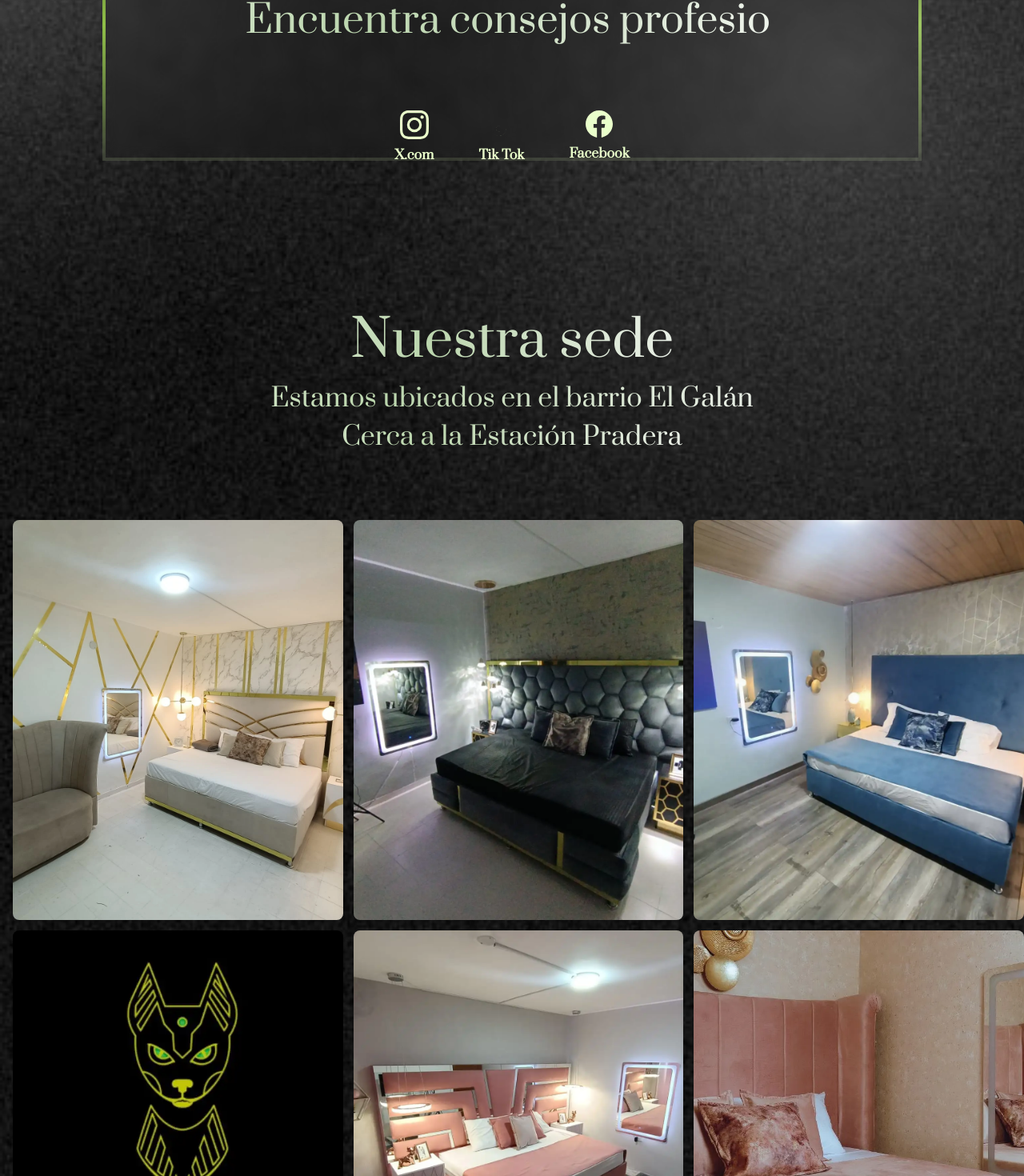
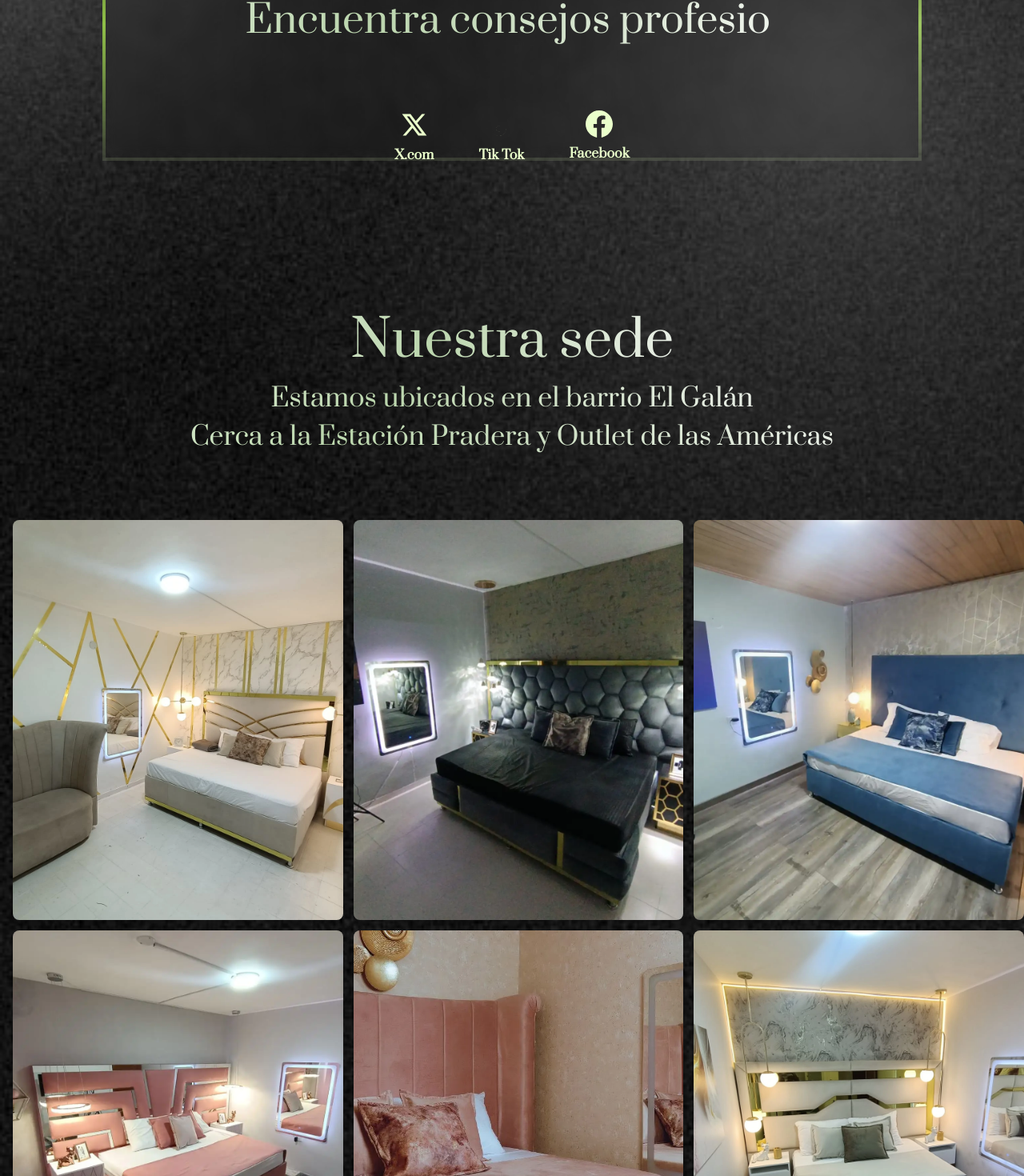
Before and after one commit to FEMirandaT/mystic, a Next.js app: page / in a window 1280 px wide. Shown: the part 1302-2772 px from the top of the page at 80% size. Built offline with nearby package versions, Linux system fonts and the light colour scheme.

Commit message:
otros beneficios

```diff
--- a/src/app/page.tsx
+++ b/src/app/page.tsx
@@ -24,7 +24,7 @@ export default function Home() {
           Estamos ubicados en el barrio El Galán
         </p>
         <p className="text-h5 md:text-h2.5 animated-gradient-text">
-          Cerca a la Estación Pradera
+          Cerca a la Estación Pradera y Outlet de las Américas
         </p>
       </div>
       <GallerySection />
--- a/src/components/AboutUs/AboutUs.tsx
+++ b/src/components/AboutUs/AboutUs.tsx
@@ -43,11 +43,28 @@ const BENEFICIOS = [
     text: "Fotografías profesionales mensuales.",
   },
 ];
+const OTROS_BENEFICIOS = [
+  { id: 1, text: "Pagos hasta el 60%" },
+  { id: 2, text: "Gran premio Anual" },
+  { id: 3, text: "Premio Mensual" },
+  { id: 4, text: "Bonos semanales" },
+  { id: 5, text: "Habitaciones de Lujo" },
+  { id: 6, text: "Zona de Maquillaje" },
+  { id: 7, text: "Zona de descanso" },
+  { id: 8, text: "Zona de Alimentación" },
+  { id: 9, text: "Parqueadero cubierto" },
+  { id: 10, text: "Capacitaciones" },
+  { id: 11, text: "Certificado Laboral" },
+  { id: 12, text: "Pagos Quincenales Puntuales" },
+  { id: 13, text: "Fotografía profesional mensual" },
+  { id: 14, text: "Video profesional cada 6 meses" },
+  { id: 15, text: "Convenio Guía Cereza y Diver Joy" },
+];
 
 export const AboutUs = () => {
   return (
     <section
-      className="w-full max-w-wrapper flex justify-center items-start md:items-center md:h-screen p-4 py-10 relative"
+      className="w-full max-w-wrapper flex flex-col items-center md:items-center md:min-h-screen p-4 py-10 relative my-10"
       id="about"
     >
       <figure className="absolute bottom-[200px] right-[400px] opacity-40  ">
@@ -89,6 +106,18 @@ export const AboutUs = () => {
           ))}
         </ul>
       </div>
+      <div className="flex flex-col items-center mt-20 gap-5">
+        <h2 className="text-h5 md:text-h2.5  text-gold">
+          Además tambien te brindamos
+        </h2>
+        <ul className="flex flex-col items-center gap-2 md:gap-4 list-disc">
+          {OTROS_BENEFICIOS.map((item) => (
+            <li className="" key={item.id}>
+              <p className="text-xl text-primary">{item.text}</p>
+            </li>
+          ))}
+        </ul>
+      </div>
     </section>
   );
 };
--- a/src/components/Contact/ContactSection.tsx
+++ b/src/components/Contact/ContactSection.tsx
@@ -3,12 +3,12 @@ import { COLORS } from "@/utils/colors";
 import { motion } from "motion/react";
 import Image from "next/image";
 import { TypeAnimation } from "react-type-animation";
-import { FacebookIcon, InstagramIcon, TiktokIcon } from "../icons";
+import { FacebookIcon, TiktokIcon, XIcon } from "../icons";
 
 export const SOCIAL_NETWORKS = [
   {
     url: "https://www.instagram.com/mysticparadisebogota?igsh=MWhnNmhtbWV3OXA2eA==",
-    icon: <InstagramIcon color={COLORS.primary} size={36} />,
+    icon: <XIcon color={COLORS.primary} size={36} />,
     label: "X.com",
     user: "@mysticparadise",
   },
--- a/src/components/Gallery/CardImage.tsx
+++ b/src/components/Gallery/CardImage.tsx
@@ -27,7 +27,7 @@ const CardImage = memo(({ image, setSelected }: PropsImage) => {
     >
       <Image
         src={image.url}
-        className="bg-base-100 shadow-xl w-full cursor-pointer object-cover rounded-lg"
+        className="bg-base-100 shadow-xl w-full cursor-pointer object-cover h-full rounded-lg"
         alt="Gallery image"
         fill
       />
--- a/src/components/Gallery/rooms.ts
+++ b/src/components/Gallery/rooms.ts
@@ -1,29 +1,23 @@
 const basePathImageRooms = "/rooms";
-const iconImage = "/icon.webp";
+export const iconImage = { url: "/icon.webp", id: 1 };
 export const ROOMS = [
   { url: `${basePathImageRooms}/1.webp`, id: 1 },
   { url: `${basePathImageRooms}/2.webp`, id: 2 },
   { url: `${basePathImageRooms}/3.webp`, id: 3 },
-  { url: iconImage, id: 18 },
   { url: `${basePathImageRooms}/4.webp`, id: 4 },
   { url: `${basePathImageRooms}/5.webp`, id: 5 },
   { url: `${basePathImageRooms}/6.webp`, id: 6 },
-  { url: iconImage, id: 19 },
   { url: `${basePathImageRooms}/7.webp`, id: 7 },
   { url: `${basePathImageRooms}/8.webp`, id: 8 },
   { url: `${basePathImageRooms}/9.webp`, id: 9 },
-  { url: iconImage, id: 20 },
   { url: `${basePathImageRooms}/10.webp`, id: 10 },
   { url: `${basePathImageRooms}/11.webp`, id: 11 },
   { url: `${basePathImageRooms}/12.webp`, id: 12 },
-  { url: iconImage, id: 21 },
   { url: `${basePathImageRooms}/13.webp`, id: 13 },
   { url: `${basePathImageRooms}/14.webp`, id: 14 },
   { url: `${basePathImageRooms}/15.webp`, id: 15 },
-  { url: iconImage, id: 22 },
   { url: `${basePathImageRooms}/16.webp`, id: 16 },
   { url: `${basePathImageRooms}/17.webp`, id: 17 },
   { url: `${basePathImageRooms}/18.webp`, id: 22 },
-  { url: iconImage, id: 23 },
   { url: `${basePathImageRooms}/19.webp`, id: 23 },
 ];
--- a/src/components/Header/FloatingImages.tsx
+++ b/src/components/Header/FloatingImages.tsx
@@ -3,12 +3,12 @@ import { motion } from "framer-motion";
 import Image from "next/image";
 
 const GALLERY_IMAGE_HEADER = [
-  "/rooms/1.jpeg",
-  "/rooms/2.jpeg",
-  "/rooms/3.jpeg",
-  "/rooms/4.jpeg",
-  "/rooms/5.jpeg",
-  "/rooms/6.jpeg",
+  "/rooms/1.webp",
+  "/rooms/2.webp",
+  "/rooms/3.webp",
+  "/rooms/4.webp",
+  "/rooms/5.webp",
+  "/rooms/6.webp",
 ];
 
 const RandomPositionsMap: { [key: string]: { x: number; y: number } } = {
```
